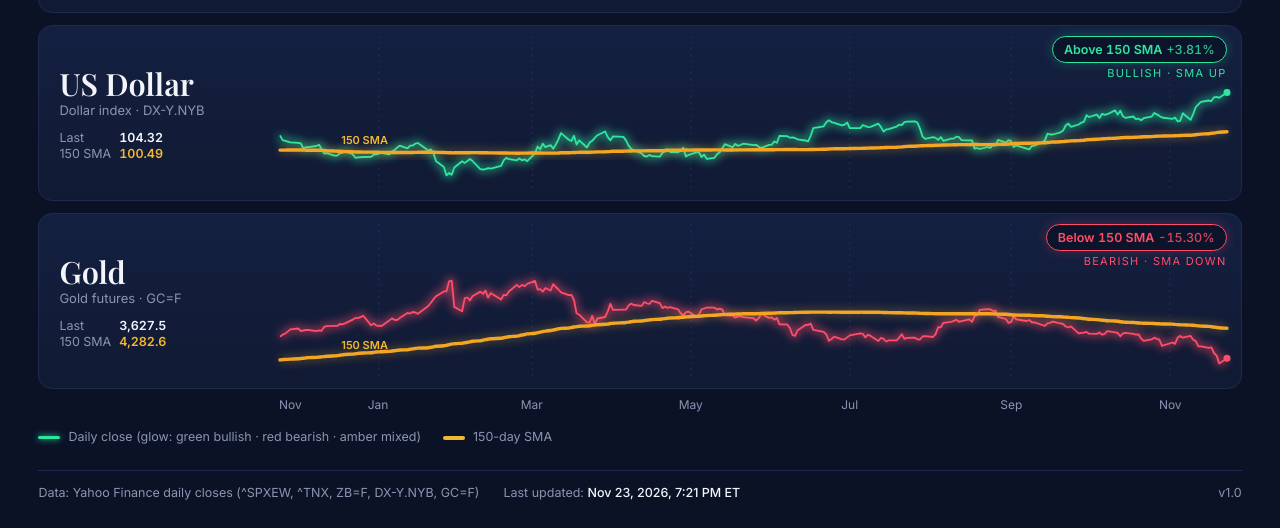
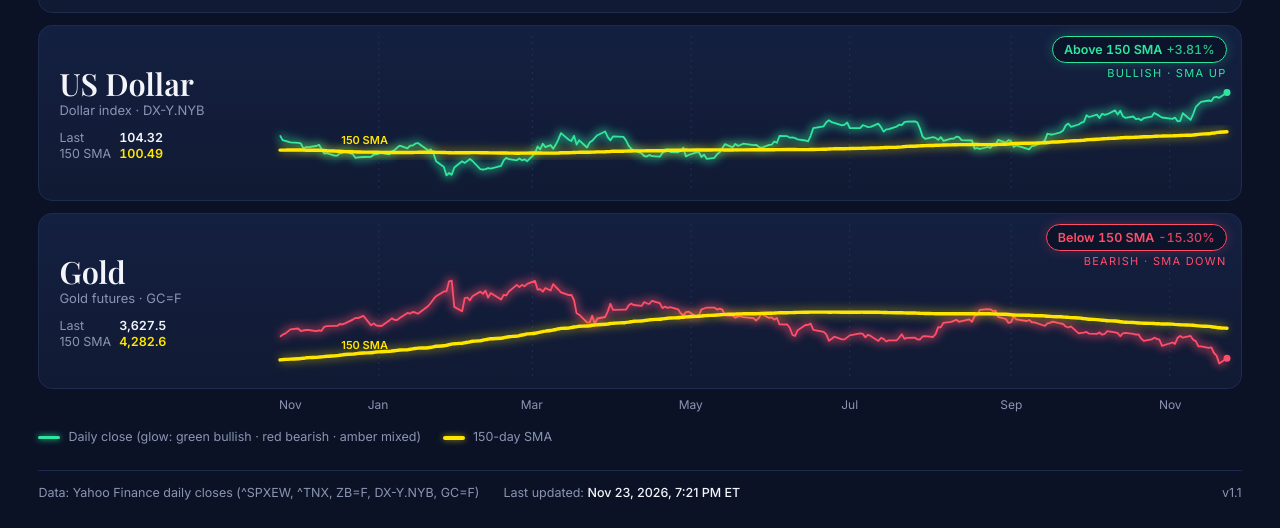
Before and after one commit to MikeMclaughlin/five-markets, a plain HTML site: page index.html in a window 1280 px wide. Shown: the part 765-1293 px from the top of the page. Drawn offline with nearby package versions, Linux system fonts and the light colour scheme.

Commit message:
v1.1: bright yellow 150 SMA line, orange mixed color

```diff
--- a/app.js
+++ b/app.js
@@ -6,7 +6,7 @@
   const PLACEHOLDER = [
     ["Stocks", "S&P 500 Equal Weight"], ["10-Year Yield", "US Treasury yield"],
     ["Bonds", "30-Year Treasury bond futures"], ["US Dollar", "Dollar index"], ["Gold", "Gold futures"]];
-  const COLORS = { bullish: "#2ee6a0", bearish: "#ff4d6a", mixed: "#e8b04a" };
+  const COLORS = { bullish: "#2ee6a0", bearish: "#ff4d6a", mixed: "#ff8a2b" };
   const NS = "http://www.w3.org/2000/svg";
 
   const $ = (id) => document.getElementById(id);
@@ -99,8 +99,8 @@
 
     const smaPts = ts.map((t, i) => [x(t), y(m.sma150[i])]);
     const sd = smoothPath(smaPts);
-    el("path", { d: sd, fill: "none", stroke: "#f2b731", "stroke-width": 7, opacity: 0.25, filter: `url(#${fid})` }, svg);
-    el("path", { d: sd, fill: "none", stroke: "#f5a524", "stroke-width": 3.4, "stroke-linecap": "round" }, svg);
+    el("path", { d: sd, fill: "none", stroke: "#ffe600", "stroke-width": 7, opacity: 0.35, filter: `url(#${fid})` }, svg);
+    el("path", { d: sd, fill: "none", stroke: "#ffe600", "stroke-width": 3.4, "stroke-linecap": "round" }, svg);
 
     // label the gold line
     const lp = smaPts[Math.floor(smaPts.length * 0.06)];
--- a/index.html
+++ b/index.html
@@ -56,7 +56,7 @@
   <footer>
     <span>Data: Yahoo Finance daily closes (^SPXEW, ^TNX, ZB=F, DX-Y.NYB, GC=F)</span>
     <span>Last updated: <b id="lastUpdated">—</b></span>
-    <span>v1.0</span>
+    <span>v1.1</span>
   </footer>
 </main>
 <script src="app.js"></script>
--- a/style.css
+++ b/style.css
@@ -1,6 +1,6 @@
 :root{
   --bg:#0b1226; --panel:#111a33; --panel-2:#142041; --line:#1e2b4f;
-  --text:#f3f5fb; --muted:#8a95b3; --gold:#f2b731; --green:#2ee6a0; --red:#ff4d6a; --amber:#e8b04a;
+  --text:#f3f5fb; --muted:#8a95b3; --gold:#f2b731; --green:#2ee6a0; --red:#ff4d6a; --amber:#ff8a2b; --sma:#ffe600;
   --serif:"Playfair Display",Georgia,"Times New Roman",serif;
   --sans:Inter,system-ui,-apple-system,"Segoe UI",Roboto,sans-serif;
 }
@@ -45,7 +45,7 @@ button:disabled{opacity:.6;cursor:progress}
 .sub{color:var(--muted);font-size:13px}
 .vals{margin-top:10px;font-size:12.5px;color:var(--muted);display:grid;grid-template-columns:auto 1fr;gap:1px 8px}
 .vals b{color:var(--text);font-weight:600;font-variant-numeric:tabular-nums}
-.vals .s{color:var(--gold)}
+.vals .s{color:var(--sma)}
 .chart{position:relative;min-width:0;padding:10px 14px 8px 0}
 .chart svg{display:block;width:100%;height:100%;min-height:156px;overflow:visible}
 .pill{position:absolute;top:10px;right:14px;z-index:2;font-size:12.5px;font-weight:600;padding:5px 11px;border-radius:999px;
@@ -55,7 +55,7 @@ button:disabled{opacity:.6;cursor:progress}
 .pill .pct{opacity:.85;font-weight:500;margin-left:4px}
 .trend{position:absolute;top:40px;right:14px;z-index:2;font-size:11px;letter-spacing:.12em;text-transform:uppercase;color:var(--muted)}
 .trend.bullish{color:var(--green)} .trend.bearish{color:var(--red)} .trend.mixed{color:var(--amber)}
-.sma-label{font-size:11px;fill:var(--gold);font-weight:600}
+.sma-label{font-size:11px;fill:var(--sma);font-weight:600}
 .grid line{stroke:#22305a;stroke-width:1;stroke-dasharray:2 4}
 
 .skeleton .info *,.skeleton .chart{opacity:.35}
@@ -69,7 +69,7 @@ button:disabled{opacity:.6;cursor:progress}
 .key{display:flex;flex-wrap:wrap;gap:8px 22px;margin:12px 0 0;color:var(--muted);font-size:12.5px}
 .key i{display:inline-block;width:22px;height:3px;border-radius:3px;margin-right:8px;vertical-align:middle}
 .k-price{background:var(--green);box-shadow:0 0 6px var(--green)}
-.k-sma{background:var(--gold);height:4px!important}
+.k-sma{background:var(--sma);height:4px!important;box-shadow:0 0 6px rgba(255,230,0,.6)}
 footer{margin-top:26px;padding-top:14px;border-top:1px solid var(--line);display:flex;flex-wrap:wrap;gap:6px 24px;color:var(--muted);font-size:12.5px}
 footer b{color:var(--text);font-weight:500}
 footer span:last-child{margin-left:auto}
```
